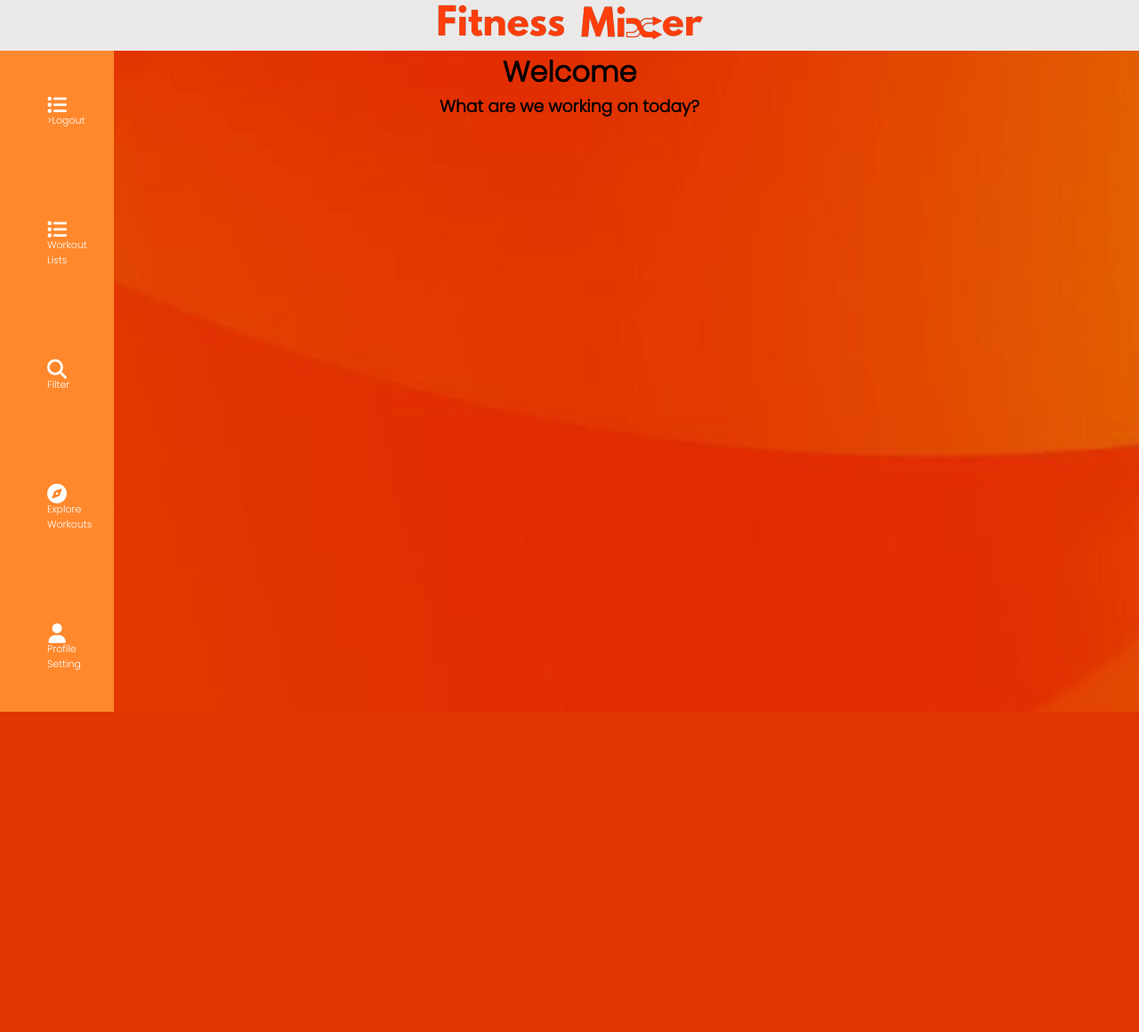
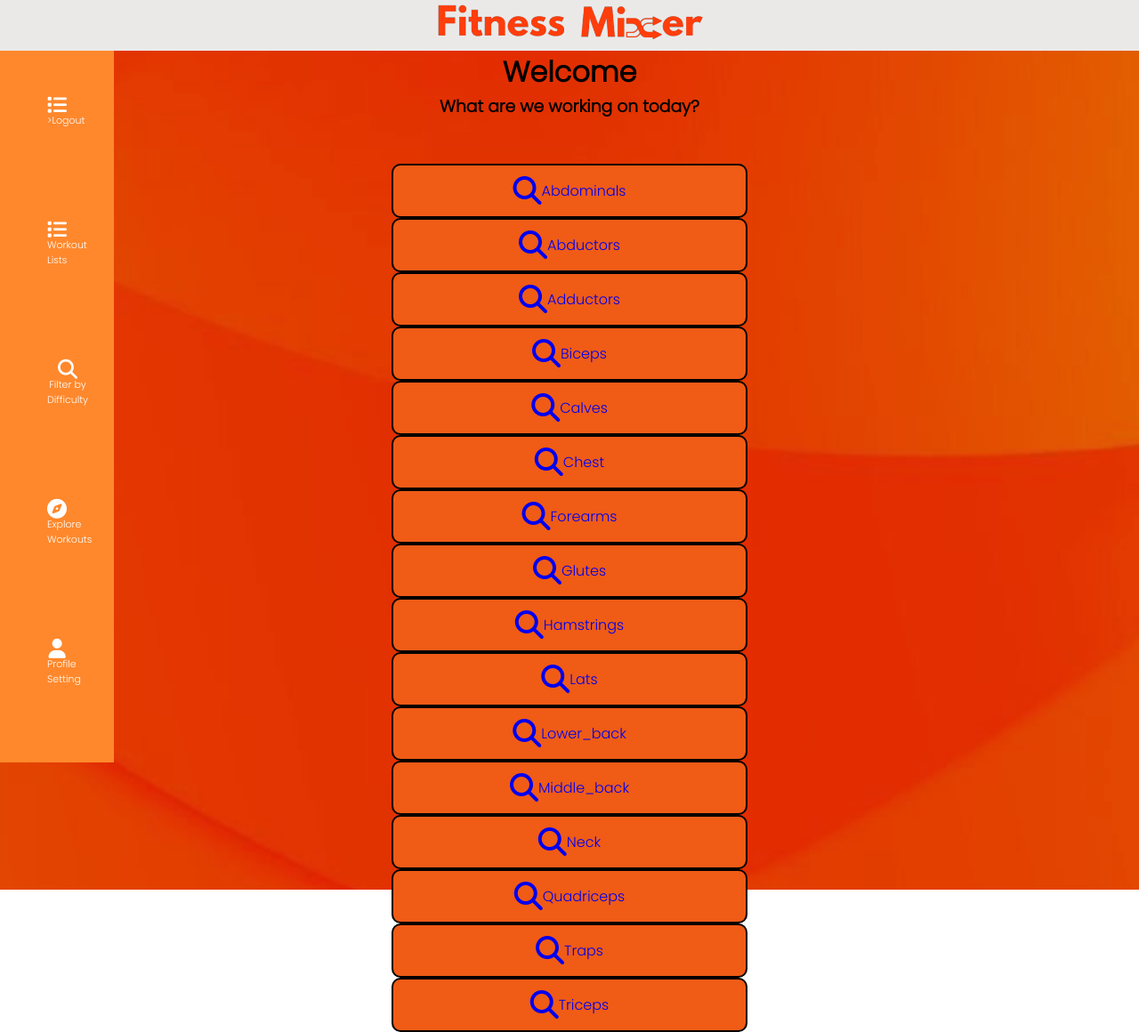
Before and after one commit to FitnessMixer/fitness-mixer, a Flask app: template App/templates/home.html in a window 1280 px wide. Shown: the whole page at 89% size. Before the commit the page ends 800 px from the top, so only its background shows below. Run offline with Flask 3, Linux system fonts and the light colour scheme; the template is opened without the code that fills it, so the values that code supplies are empty; some libraries are stand-ins or nearby versions.

Commit message:
more filtering

```diff
--- a/App/static/home.css
+++ b/App/static/home.css
@@ -122,3 +122,46 @@ h1{
 .card-content {
   padding: 20px;
 }
+
+
+.dropbtn {
+  background-color: #04AA6D;
+  color: white;
+  padding: 16px;
+  font-size: 16px;
+  border: none;
+}
+
+/* The container <div> - needed to position the dropdown content */
+.dropdown {
+  position: relative;
+  display: inline-block;
+}
+
+/* Dropdown Content (Hidden by Default) */
+.dropdown-content {
+  display: none;
+  position: absolute;
+  background-color: #f05b16;
+  min-width: 160px;
+  box-shadow: 0px 8px 16px 0px rgba(0,0,0,0.2);
+  z-index: 1;
+  overflow: auto;
+}
+
+/* Links inside the dropdown */
+.dropdown-content a {
+  color: black;
+  padding: 12px 16px;
+  text-decoration: none;
+  display: block;
+}
+
+/* Change color of dropdown links on hover */
+.dropdown-content a:hover {background-color: #ddd;}
+
+/* Show the dropdown menu on hover */
+.dropdown:hover .dropdown-content {display: block;}
+
+/* Change the background color of the dropdown button when the dropdown content is shown */
+.dropdown:hover .dropbtn {background-color: #3e8e41;}
--- a/App/templates/home.html
+++ b/App/templates/home.html
@@ -25,7 +25,14 @@
 
         <li><a href="/logout"><i class="fa-solid fa-list fa-2xl"></i>></i>Logout</a></li>
         <li><a href="/mylist"><i class="fa-solid fa-list fa-2xl"></i> Workout Lists</a></li>
-        <li><a href="/filter"><i class="fa-solid fa-search fa-2xl"></i> Filter</a></li>
+        <div class="dropdown">
+          <li><a href="/filter"><i class="fa-solid fa-search fa-2xl"></i>Filter by Difficulty</a></li>
+          <div class="dropdown-content">
+            <li><a href="/filter/beginner"><i class="fa-solid fa-search fa-2xl"></i>Beginner</a></li>
+            <li><a href="/filter/intermediate"></a><i class="fa-solid fa-search fa-2xl"></i>Intermediate</a></li>
+            <li><a href="/filter/expert"><i class="fa-solid fa-search fa-2xl"></i>Expert</a></li>
+          </div>
+        </div>
         <li><a href="/loadlist"><i class="fa-solid fa-compass fa-2xl"></i>Explore Workouts</a></li>
         <li><a href="/editProfile"><i class="fa-solid fa-user fa-2xl"></i> Profile Setting</a></li>
       </ul>
@@ -40,6 +47,55 @@
       </div>
       <div class="flex-container">
         <ul>
+          <div class="card" style="padding:1em; border: 2px solid black;">
+            <li><a href="/filter/biceps"><i class="fa-solid fa-search fa-2xl"></i>Abdominals</a></li>
+          </div>
+          <div class="card" style="padding:1em; border: 2px solid black;">
+            <li><a href="/filter/abdominals"><i class="fa-solid fa-search fa-2xl"></i>Abductors</a></li>
+          </div>
+          <div class="card" style="padding:1em; border: 2px solid black;">
+            <li><a href="/filter/adductors"><i class="fa-solid fa-search fa-2xl"></i>Adductors</a></li>
+          </div>
+          <div class="card" style="padding:1em; border: 2px solid black;">
+              <li><a href="/filter/biceps"><i class="fa-solid fa-search fa-2xl"></i>Biceps</a></li>
+          </div>
+          <div class="card" style="padding:1em; border: 2px solid black;">
+              <li><a href="/filter/calves"><i class="fa-solid fa-search fa-2xl"></i>Calves</a></li>
+          </div>
+          <div class="card" style="padding:1em; border: 2px solid black;">
+              <li><a href="/filter/chest"><i class="fa-solid fa-search fa-2xl"></i>Chest</a></li>
+          </div>
+          <div class="card" style="padding:1em; border: 2px solid black;">
+              <li><a href="/filter/forearms"><i class="fa-solid fa-search fa-2xl"></i>Forearms</a></li>
+          </div>
+          <div class="card" style="padding:1em; border: 2px solid black;">
+            <li><a href="/filter/glutes"><i class="fa-solid fa-search fa-2xl"></i>Glutes</a></li>
+          </div>
+          <div class="card" style="padding:1em; border: 2px solid black;">
+            <li><a href="/filter/hamstrings"><i class="fa-solid fa-search fa-2xl"></i>Hamstrings</a></li>
+          </div>
+          <div class="card" style="padding:1em; border: 2px solid black;">
+            <li><a href="/filter/lats"><i class="fa-solid fa-search fa-2xl"></i>Lats</a></li>
+          </div>
+          <div class="card" style="padding:1em; border: 2px solid black;">
+            <li><a href="/filter/lower_back"><i class="fa-solid fa-search fa-2xl"></i>Lower_back</a></li>
+          </div>
+          <div class="card" style="padding:1em; border: 2px solid black;">
+            <li><a href="/filter/middle_back"><i class="fa-solid fa-search fa-2xl"></i>Middle_back</a></li>
+          </div>
+          <div class="card" style="padding:1em; border: 2px solid black;">
+            <a href="/filter/neck"><i class="fa-solid fa-search fa-2xl"></i>Neck</a></li>
+          </div>
+          <div class="card" style="padding:1em; border: 2px solid black;">
+            <a href="/filter/quadriceps"><i class="fa-solid fa-search fa-2xl"></i>Quadriceps</a></li>
+          </div>
+          <div class="card" style="padding:1em; border: 2px solid black;">
+            <a href="/filter/traps"><i class="fa-solid fa-search fa-2xl"></i>Traps</a></li>
+          </div>
+          <div class="card" style="padding:1em; border: 2px solid black;">
+            <a href="/filter/triceps"><i class="fa-solid fa-search fa-2xl"></i>Triceps</a></li>
+          </div>
+        </div>
           {% if current_user.is_authenticated %}
 
             {% for exercise in exercises %}
```
Also changed, not shown: App/views/index.py (+10 -0 lines).
